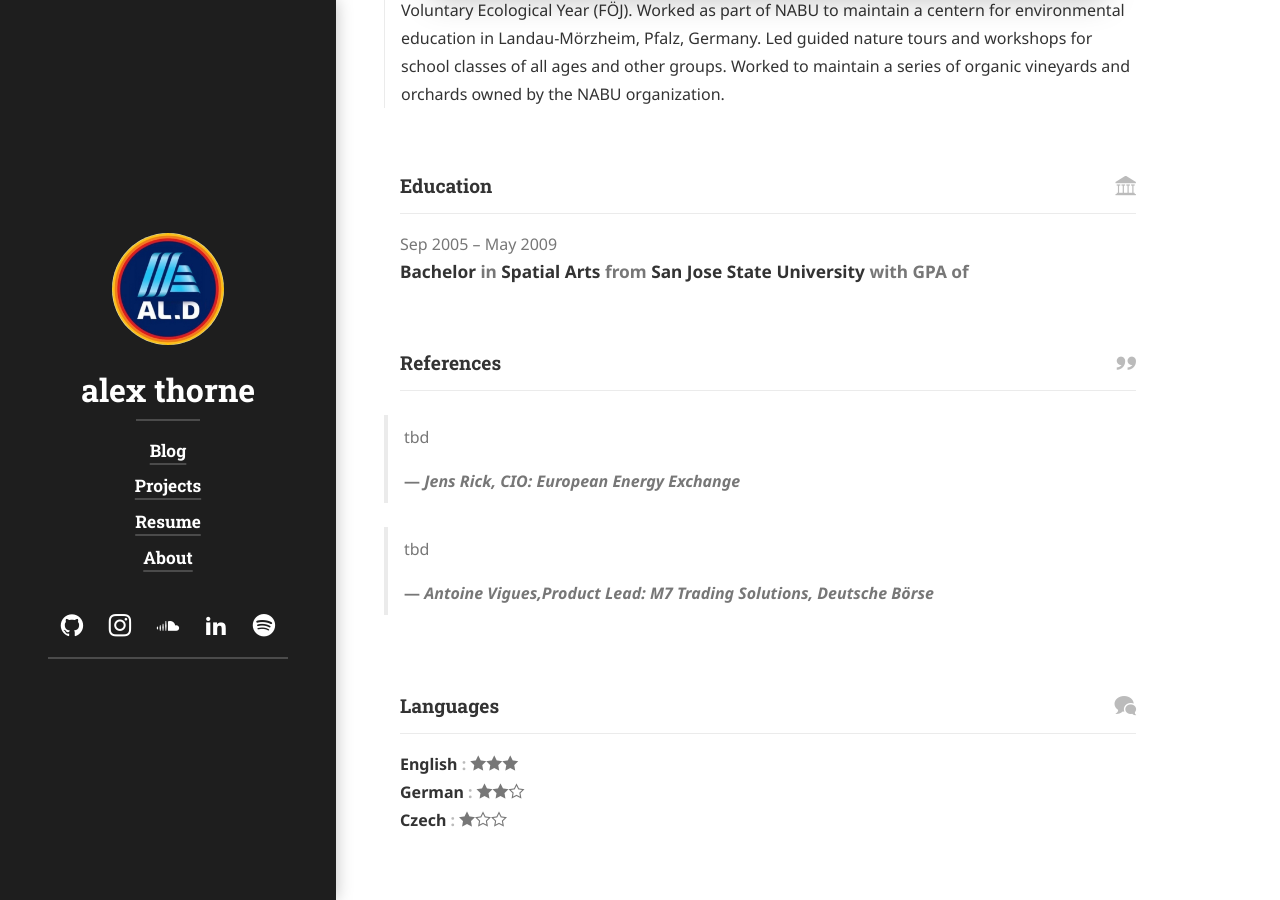
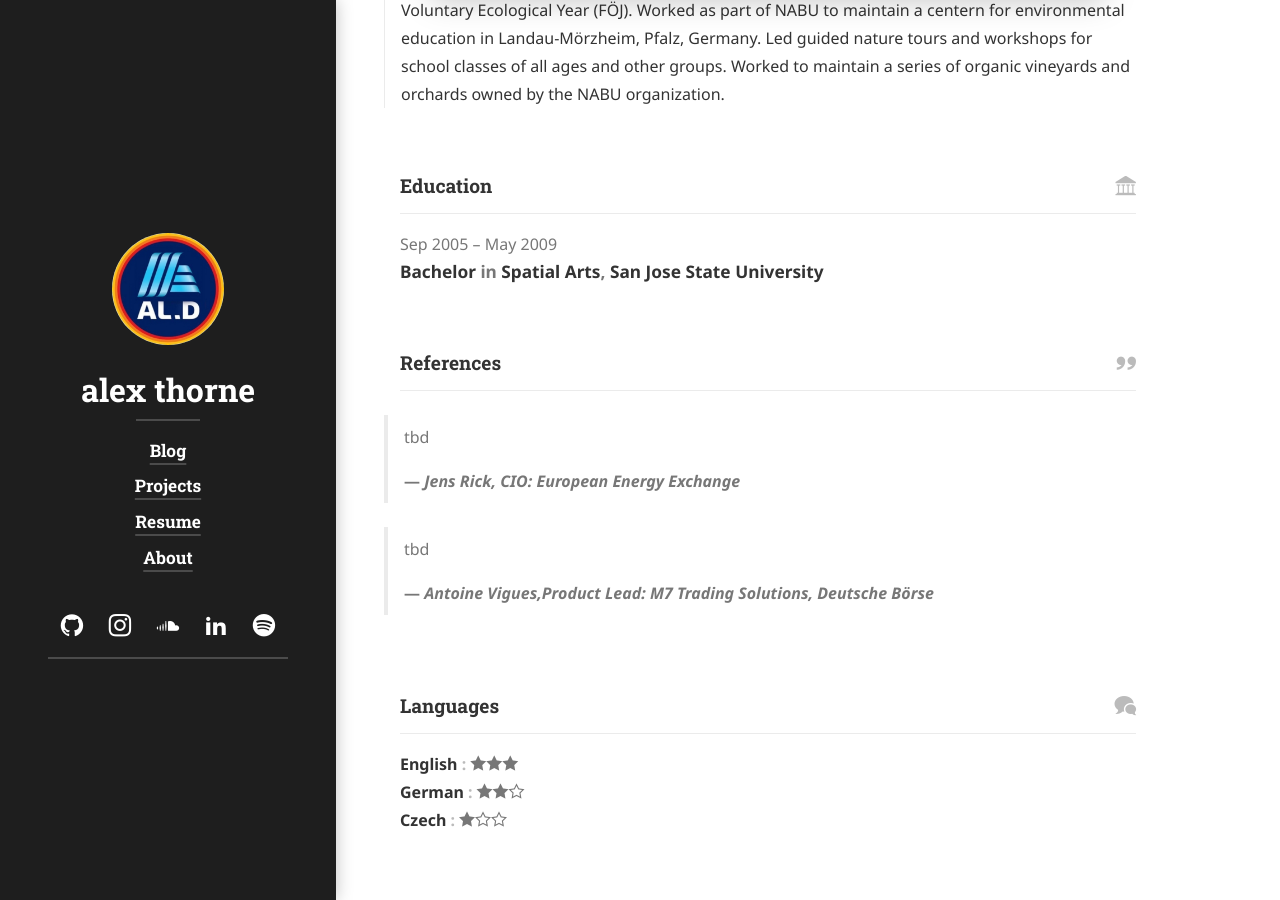
Before and after one commit to alex-thorne/blog, a Jekyll site: the page built from resume.md, in a window 1280 px wide and 900 px high, scrolled down 2407 px. Built offline with Jekyll 4.4.1, drawn with Linux system fonts in a browser that asks for light colours; cached includes are drawn as plain includes; nearby versions of some CDN libraries; some web fonts are replaced; library files that are not in the unit come from our copies.

Commit message:
remove GPA string

```diff
--- a/_data/strings.yml
+++ b/_data/strings.yml
@@ -130,7 +130,7 @@ resume:
   volunteer:           Volunteer
   volunteer_title:     <!--position--> at <!--organization-->
   education:           Education
-  education_title:     <!--study_type--> in <!--area--> from <!--institution--> with GPA of <!--gpa-->
+  education_title:     <!--study_type--> in <!--area-->, <!--institution-->
   courses:             Courses
   awards:              Awards
   awards_title:        <!--title--> from <!--awarder-->
--- a/_includes/pro/resume/education.html
+++ b/_includes/pro/resume/education.html
@@ -19,7 +19,7 @@
         {% capture institution %}<span class="bc" {% if edu.endDate.size > 0 %}property="name"{% endif %}>{{ edu.institution }}</span>{% endcapture %}
         {% capture gpa %}<span class="bc">{{ edu.gpa }}</span>{% endcapture %}
         {{ strings.resume.education_title
-          | default:"<!--study_type--> in <!--area--> from <!--institution--> with GPA of <!--gpa-->"
+          | default:"<!--study_type--> in <!--area-->, <!--institution-->"
           | replace:"<!--study_type-->", study_type
           | replace:"<!--area-->", area
           | replace:"<!--institution-->", institution
```
